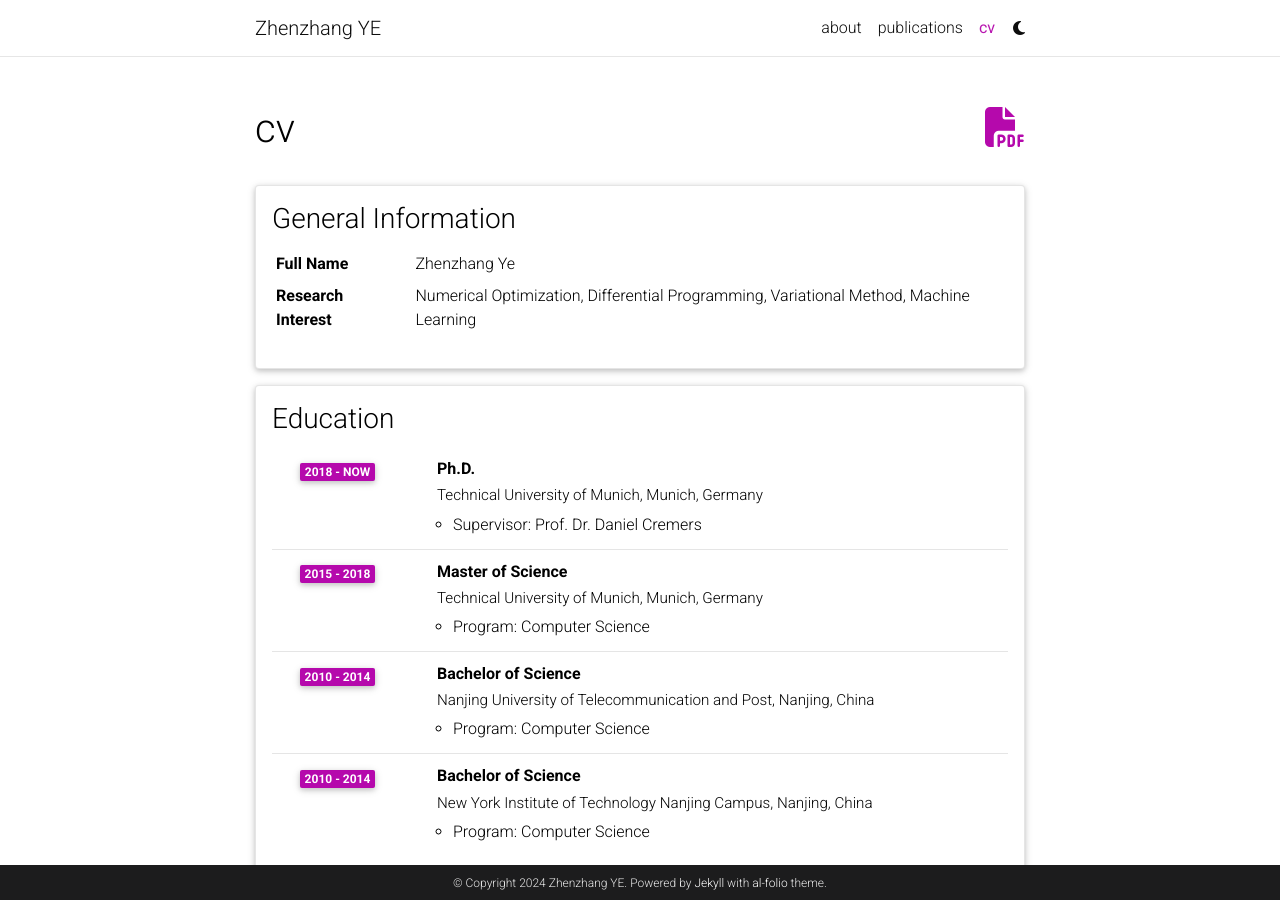
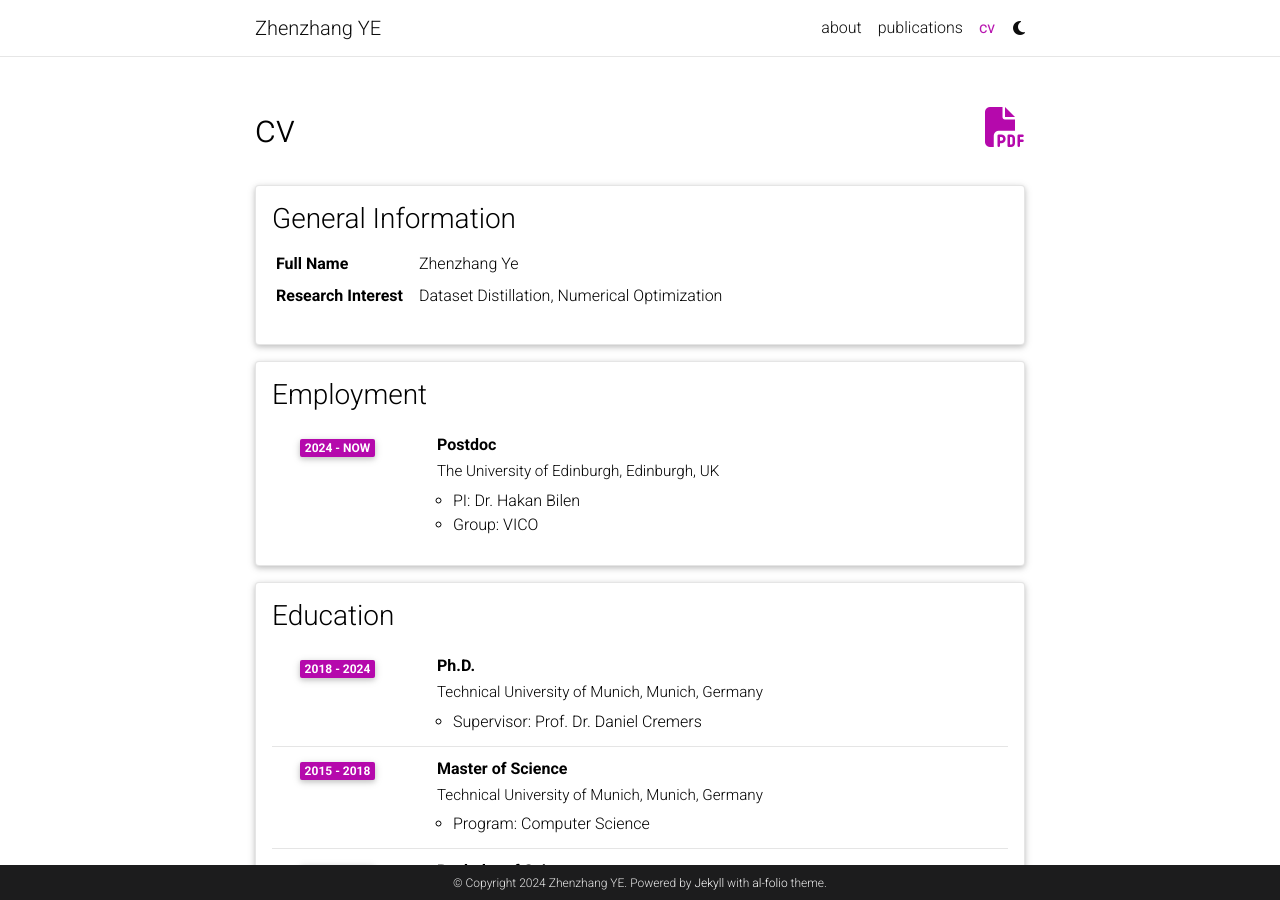
Before and after one commit to zhenzhang-ye/zhenzhang-ye.github.io, a Jekyll site: the page built from _pages/cv.md, in a window 1280 px wide and 900 px high. Built offline with Jekyll 4.4.1, drawn with Linux system fonts in a browser that asks for light colours; comment, search, counter and statistics services are not loaded; a style sheet for code colours, icons or effects is not loaded.

Commit message:
update about, news

```diff
--- a/_data/cv.yml
+++ b/_data/cv.yml
@@ -4,14 +4,23 @@
     - name: Full Name
       value: Zhenzhang Ye
     - name: Research Interest
-      value: Numerical Optimization, Differential Programming, Variational Method, Machine Learning
+      value: Dataset Distillation, Numerical Optimization
 
+- title: Employment
+  type: time_table
+  contents:
+    - title: Postdoc
+      institution: The University of Edinburgh, Edinburgh, UK
+      year: 2024 - now
+      description:
+        - <th>PI:</th> Dr. Hakan Bilen
+        - <th>Group:</th> VICO
 - title: Education
   type: time_table
   contents:
     - title: Ph.D.
       institution: Technical University of Munich, Munich, Germany
-      year: 2018 - Now
+      year: 2018 - 2024
       description:
         - <th>Supervisor:</th> Prof. Dr. Daniel Cremers
     - title: Master of Science
```
Also changed, not shown: _pages/about.md (+1 -1 lines).
